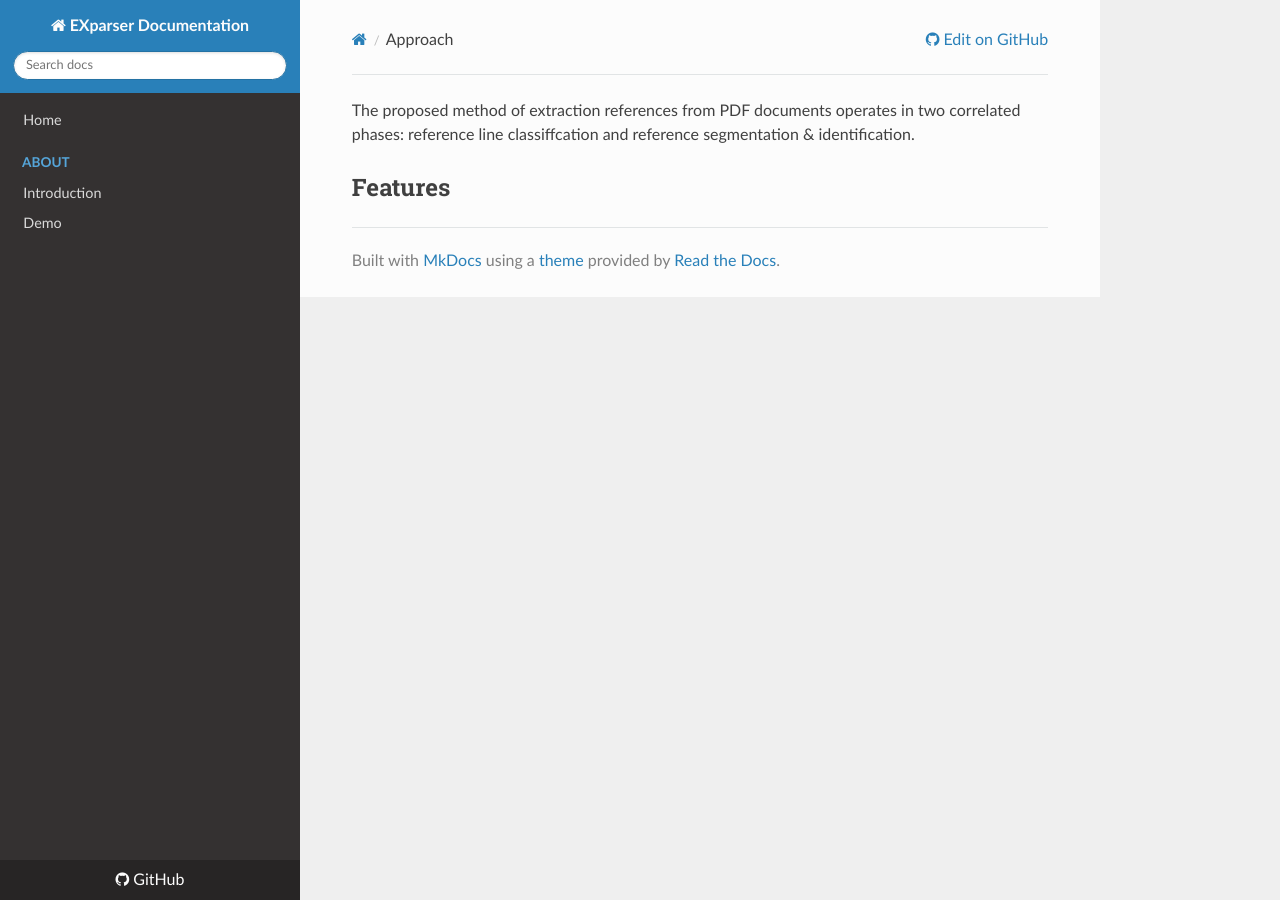
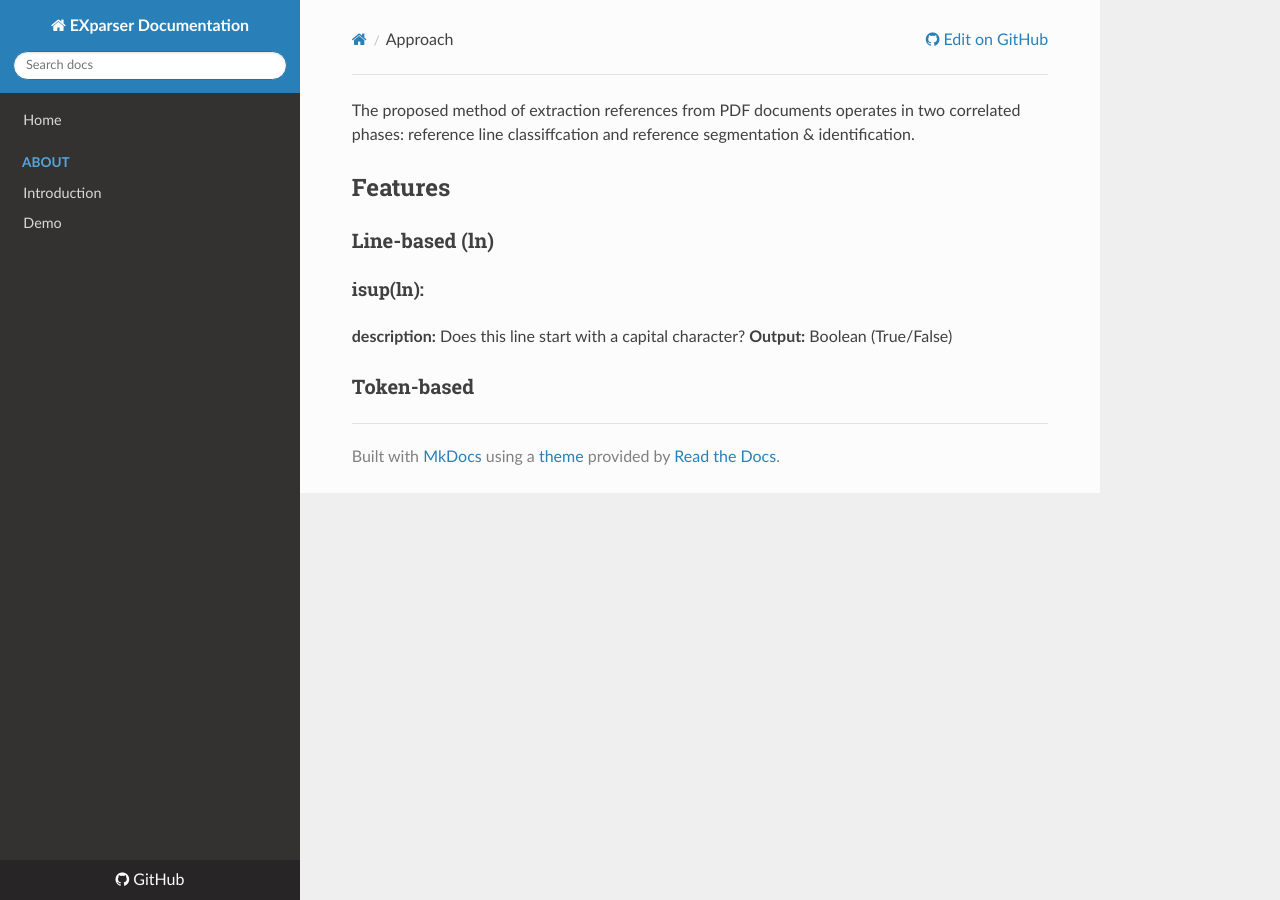
Before and after one commit to exciteproject/Exparser, an MkDocs documentation site: the page built from docs/Approach.md, in a window 1280 px wide. Built offline with MkDocs 1.6.1, drawn with Linux system fonts in a browser that asks for light colours; nearby versions of some CDN libraries; old or Windows-style settings are respelled for this version of MkDocs.

Commit message:
Update Approach.md

```diff
--- a/docs/Approach.md
+++ b/docs/Approach.md
@@ -1,3 +1,9 @@
 The proposed method of extraction references from PDF documents operates in two correlated phases: reference line classiffcation and reference segmentation & identification.
 
-##Features
+## Features
+### Line-based (ln)
+#### isup(ln):
+**description:** Does this line start with a capital character?
+**Output:** Boolean (True/False)
+
+### Token-based
```
